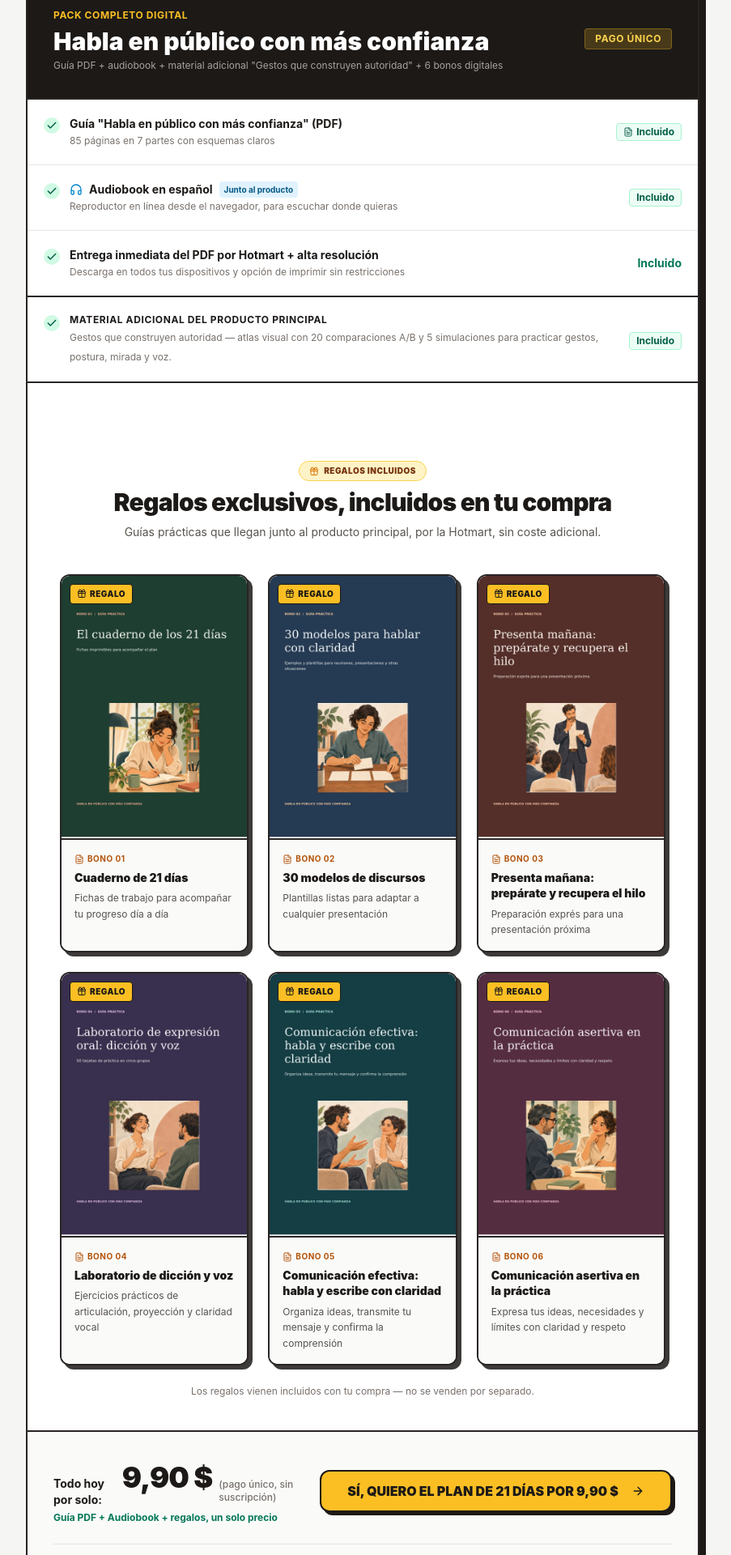
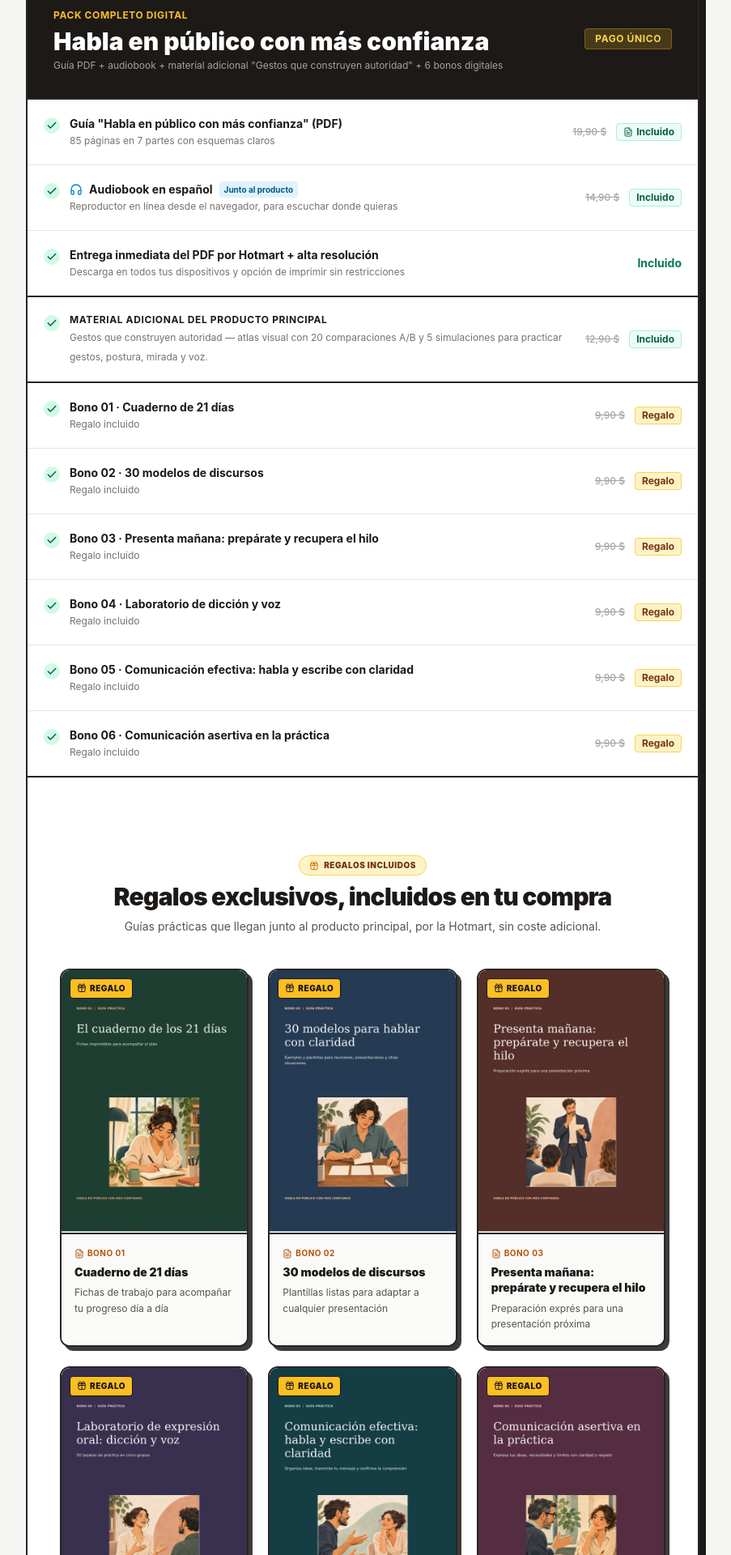
Before and after one commit to jaqueewald-ship-it/habla-en-p-blico-con-m-s-confianza-wvkq4nsyi, a React (Vite) app: page / in a window 1280 px wide. Shown: the part 9060-10980 px from the top of the page at 81% size, without its empty margins (192-1095 px from the left). Built offline with nearby package versions, Linux system fonts and the light colour scheme; what pocketbase would draw is missing.

Commit message:
Oferta: valores fictícios riscados por item e total riscado ao lado do preço 9,90 $

```diff
--- a/src/components/sales/BonusCards.tsx
+++ b/src/components/sales/BonusCards.tsx
@@ -8,7 +8,7 @@ import { getBonusCoverUrl } from '@/data/bonusCoverImages'
  * — todas as capas são assets locais, nenhuma usa URL externa.
  * Sem valor individual: os bônus são sempre "REGALO" incluído — o preço só aparece no total.
  */
-const BONUS_CARDS = [
+export const BONUS_CARDS = [
   {
     number: '01',
     title: 'Cuaderno de 21 días',
--- a/src/components/sales/OfferTable.tsx
+++ b/src/components/sales/OfferTable.tsx
@@ -4,11 +4,36 @@ import { Button } from '@/components/ui/button'
 import { Check, Headphones, FileText, Lock, ShieldCheck, Zap, ArrowRight } from 'lucide-react'
 import { PRODUCT_DATA } from '@/data/productData'
 import { PRICE } from '@/config/checkout'
-import { BonusCards } from '@/components/sales/BonusCards'
+import { BonusCards, BONUS_CARDS } from '@/components/sales/BonusCards'
 
 interface OfferTableProps {
   onOpenCheckout: () => void
 }
+
+/** Valores fictícios (riscados) de cada item da oferta — só para comparação de valor.
+ *  O preço real continua sendo PRICE.display (src/config/checkout.ts). */
+const FICTITIOUS_VALUES = {
+  guia: 19.9,
+  audiobook: 14.9,
+  material: 12.9,
+  bono: 9.9,
+} as const
+
+/** Formato do site: vírgula decimal e espaço inquebrável antes do $ */
+const formatUsd = (value: number): string => `${value.toFixed(2).replace('.', ',')}\u00A0$`
+
+const TOTAL_FICTITIOUS =
+  FICTITIOUS_VALUES.guia +
+  FICTITIOUS_VALUES.audiobook +
+  FICTITIOUS_VALUES.material +
+  FICTITIOUS_VALUES.bono * BONUS_CARDS.length
+
+/** Valor riscado ao lado do nome do item; nunca quebra a linha do "$" */
+const StrikePrice: React.FC<{ value: number }> = ({ value }) => (
+  <span className="line-through text-stone-400 text-xs font-medium whitespace-nowrap">
+    {formatUsd(value)}
+  </span>
+)
 
 export const OfferTable: React.FC<OfferTableProps> = ({ onOpenCheckout }) => {
   return (
@@ -54,8 +79,8 @@ export const OfferTable: React.FC<OfferTableProps> = ({ onOpenCheckout }) => {
           {/* Breakdown Rows */}
           <div className="divide-y divide-stone-200 text-sm">
             {/* Produto principal: Guia */}
-            <div className="p-4 sm:p-5 flex items-center justify-between hover:bg-stone-50 transition-colors">
-              <div className="flex items-start gap-3">
+            <div className="p-4 sm:p-5 flex items-center justify-between gap-4 hover:bg-stone-50 transition-colors">
+              <div className="flex items-start gap-3 min-w-0">
                 <span className="w-5 h-5 rounded-full bg-emerald-100 text-emerald-800 flex items-center justify-center shrink-0 mt-0.5">
                   <Check className="w-3.5 h-3.5 stroke-[2.5]" />
                 </span>
@@ -68,7 +93,8 @@ export const OfferTable: React.FC<OfferTableProps> = ({ onOpenCheckout }) => {
                   </span>
                 </div>
               </div>
-              <div className="text-right shrink-0 ml-4">
+              <div className="text-right shrink-0 flex items-center gap-3">
+                <StrikePrice value={FICTITIOUS_VALUES.guia} />
                 <span className="inline-flex items-center gap-1 px-2 py-0.5 rounded bg-emerald-50 text-emerald-800 text-xs font-bold border border-emerald-200">
                   <FileText className="w-3 h-3" />
                   Incluido
@@ -77,8 +103,8 @@ export const OfferTable: React.FC<OfferTableProps> = ({ onOpenCheckout }) => {
             </div>
 
             {/* Produto principal: Audiobook (NÃO é bônus) */}
-            <div className="p-4 sm:p-5 flex items-center justify-between hover:bg-stone-50 transition-colors">
-              <div className="flex items-start gap-3">
+            <div className="p-4 sm:p-5 flex items-center justify-between gap-4 hover:bg-stone-50 transition-colors">
+              <div className="flex items-start gap-3 min-w-0">
                 <span className="w-5 h-5 rounded-full bg-emerald-100 text-emerald-800 flex items-center justify-center shrink-0 mt-0.5">
                   <Check className="w-3.5 h-3.5 stroke-[2.5]" />
                 </span>
@@ -95,7 +121,8 @@ export const OfferTable: React.FC<OfferTableProps> = ({ onOpenCheckout }) => {
                   </span>
                 </div>
               </div>
-              <div className="text-right shrink-0 ml-4">
+              <div className="text-right shrink-0 flex items-center gap-3">
+                <StrikePrice value={FICTITIOUS_VALUES.audiobook} />
                 <span className="inline-flex items-center gap-1 px-2 py-0.5 rounded bg-emerald-50 text-emerald-800 text-xs font-bold border border-emerald-200">
                   Incluido
                 </span>
@@ -103,8 +130,8 @@ export const OfferTable: React.FC<OfferTableProps> = ({ onOpenCheckout }) => {
             </div>
 
             {/* Extra: entrega inmediata */}
-            <div className="p-4 sm:p-5 flex items-center justify-between hover:bg-stone-50 transition-colors">
-              <div className="flex items-start gap-3">
+            <div className="p-4 sm:p-5 flex items-center justify-between gap-4 hover:bg-stone-50 transition-colors">
+              <div className="flex items-start gap-3 min-w-0">
                 <span className="w-5 h-5 rounded-full bg-emerald-100 text-emerald-800 flex items-center justify-center shrink-0 mt-0.5">
                   <Check className="w-3.5 h-3.5 stroke-[2.5]" />
                 </span>
@@ -123,7 +150,7 @@ export const OfferTable: React.FC<OfferTableProps> = ({ onOpenCheckout }) => {
 
           {/* Linha própria do material adicional (NÃO é bônus): antes da lista de bônus */}
           <div className="p-4 sm:p-5 flex items-center justify-between gap-4 border-t-2 border-stone-800 hover:bg-stone-50 transition-colors">
-            <div className="flex items-start gap-3">
+            <div className="flex items-start gap-3 min-w-0">
               <span className="w-5 h-5 rounded-full bg-emerald-100 text-emerald-800 flex items-center justify-center shrink-0 mt-0.5">
                 <Check className="w-3.5 h-3.5 stroke-[2.5]" />
               </span>
@@ -137,11 +164,40 @@ export const OfferTable: React.FC<OfferTableProps> = ({ onOpenCheckout }) => {
                 </span>
               </div>
             </div>
-            <div className="text-right shrink-0 ml-4">
+            <div className="text-right shrink-0 flex items-center gap-3">
+              <StrikePrice value={FICTITIOUS_VALUES.material} />
               <span className="inline-flex items-center gap-1 px-2 py-0.5 rounded bg-emerald-50 text-emerald-800 text-xs font-bold border border-emerald-200">
                 Incluido
               </span>
             </div>
+          </div>
+
+          {/* Lista de bônus com valor fictício riscado (os cards abaixo permanecem sem valores) */}
+          <div className="divide-y divide-stone-200 text-sm border-t-2 border-stone-800">
+            {BONUS_CARDS.map((bonus) => (
+              <div
+                key={bonus.number}
+                className="p-4 sm:p-5 flex items-center justify-between gap-4 hover:bg-stone-50 transition-colors"
+              >
+                <div className="flex items-start gap-3 min-w-0">
+                  <span className="w-5 h-5 rounded-full bg-emerald-100 text-emerald-800 flex items-center justify-center shrink-0 mt-0.5">
+                    <Check className="w-3.5 h-3.5 stroke-[2.5]" />
+                  </span>
+                  <div>
+                    <span className="font-bold text-stone-900 block">
+                      Bono {bonus.number} · {bonus.title}
+                    </span>
+                    <span className="text-xs text-stone-500">Regalo incluido</span>
+                  </div>
+                </div>
+                <div className="text-right shrink-0 flex items-center gap-3">
+                  <StrikePrice value={FICTITIOUS_VALUES.bono} />
+                  <span className="inline-flex items-center gap-1 px-2 py-0.5 rounded bg-amber-100 text-amber-900 text-xs font-bold border border-amber-300">
+                    Regalo
+                  </span>
+                </div>
+              </div>
+            ))}
           </div>
 
           {/* Bônus 1-6: cards com capa real (asset local; sem valores) */}
@@ -152,15 +208,23 @@ export const OfferTable: React.FC<OfferTableProps> = ({ onOpenCheckout }) => {
           {/* Total & Price Bar */}
           <div className="p-6 sm:p-8 bg-stone-50 border-t-2 border-stone-800">
             <div className="flex flex-col sm:flex-row items-center justify-between gap-6">
-              <div>
-                <div className="flex items-baseline gap-2 mt-1">
-                  <span className="text-stone-900 text-sm font-bold">Todo hoy por solo:</span>
-                  <span className="text-3xl sm:text-4xl lg:text-4xl font-black text-stone-900 tracking-tight whitespace-nowrap">
+              <div className="text-center sm:text-left">
+                <div className="flex flex-wrap items-baseline justify-center sm:justify-start gap-x-3 gap-y-2 mt-1">
+                  <span className="text-stone-600 text-sm font-medium whitespace-nowrap">
+                    Valor total:
+                    <span className="line-through text-stone-400 ml-1.5 font-bold whitespace-nowrap">
+                      {formatUsd(TOTAL_FICTITIOUS)}
+                    </span>
+                  </span>
+                  <span className="text-stone-900 text-sm font-bold whitespace-nowrap">
+                    Todo hoy por solo:
+                  </span>
+                  <span className="inline-block px-3 py-1 rounded-lg bg-amber-400 border-2 border-stone-900 text-4xl sm:text-5xl font-black text-stone-900 tracking-tight leading-none whitespace-nowrap">
                     {PRICE.display}
                   </span>
-                  <span className="text-xs text-stone-500 font-medium">
-                    (pago único, sin suscripción)
-                  </span>
+                </div>
+                <div className="text-xs text-stone-500 font-medium mt-2">
+                  (pago único, sin suscripción)
                 </div>
                 <div className="text-xs text-emerald-700 font-bold mt-1">
                   Guía PDF + Audiobook + regalos, un solo precio
--- a/src/lib/pocketbase/schema.json
+++ b/src/lib/pocketbase/schema.json
@@ -1,5 +1,5 @@
 {
-  "generatedAt": "2026-11-23T11:14:46.647Z",
+  "generatedAt": "2026-11-23T11:37:28.767Z",
   "collections": [
     {
       "name": "users",
```
Also changed, not shown: .skip.config.json, 1 other file (tests, documents, lock files or other folders).
